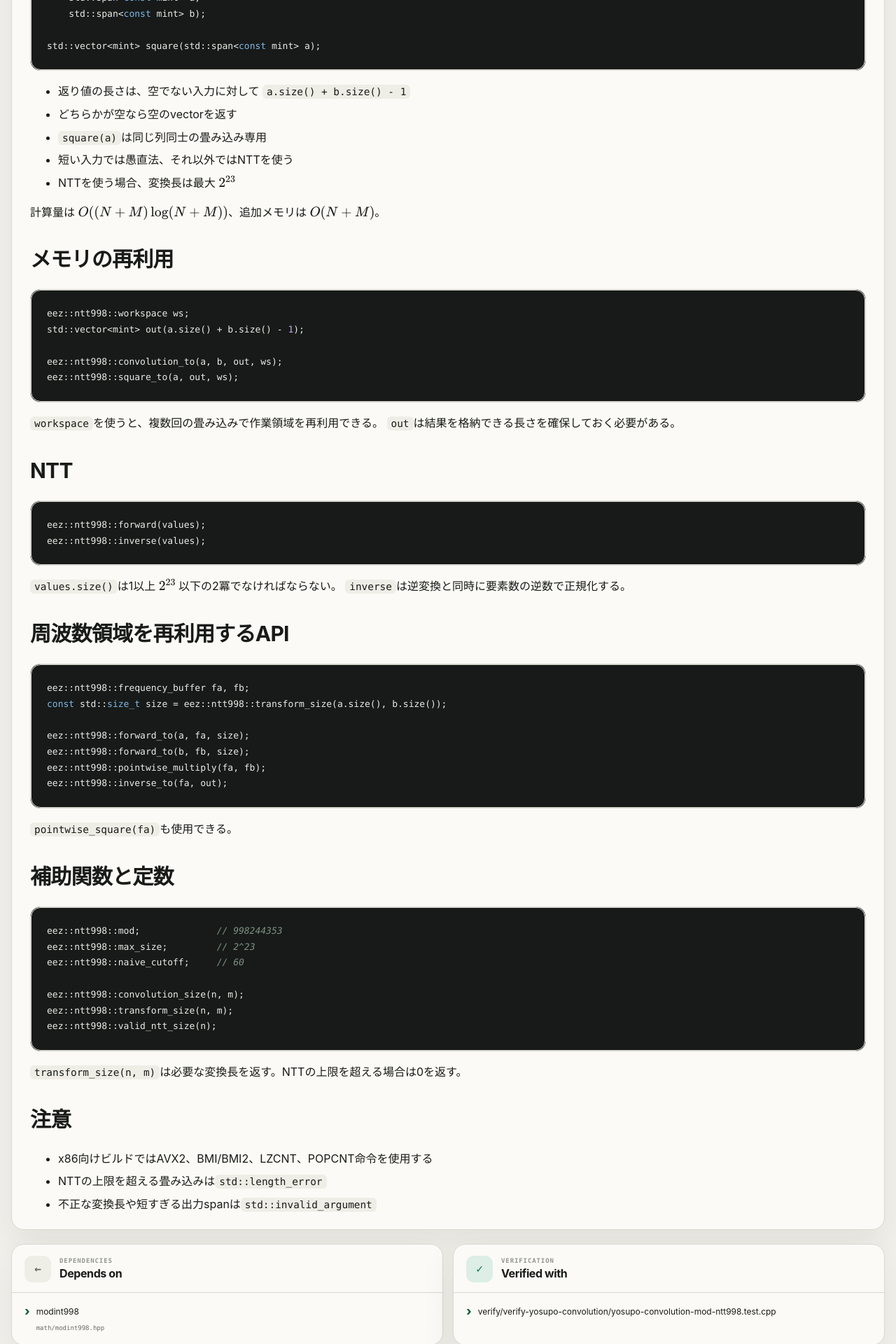
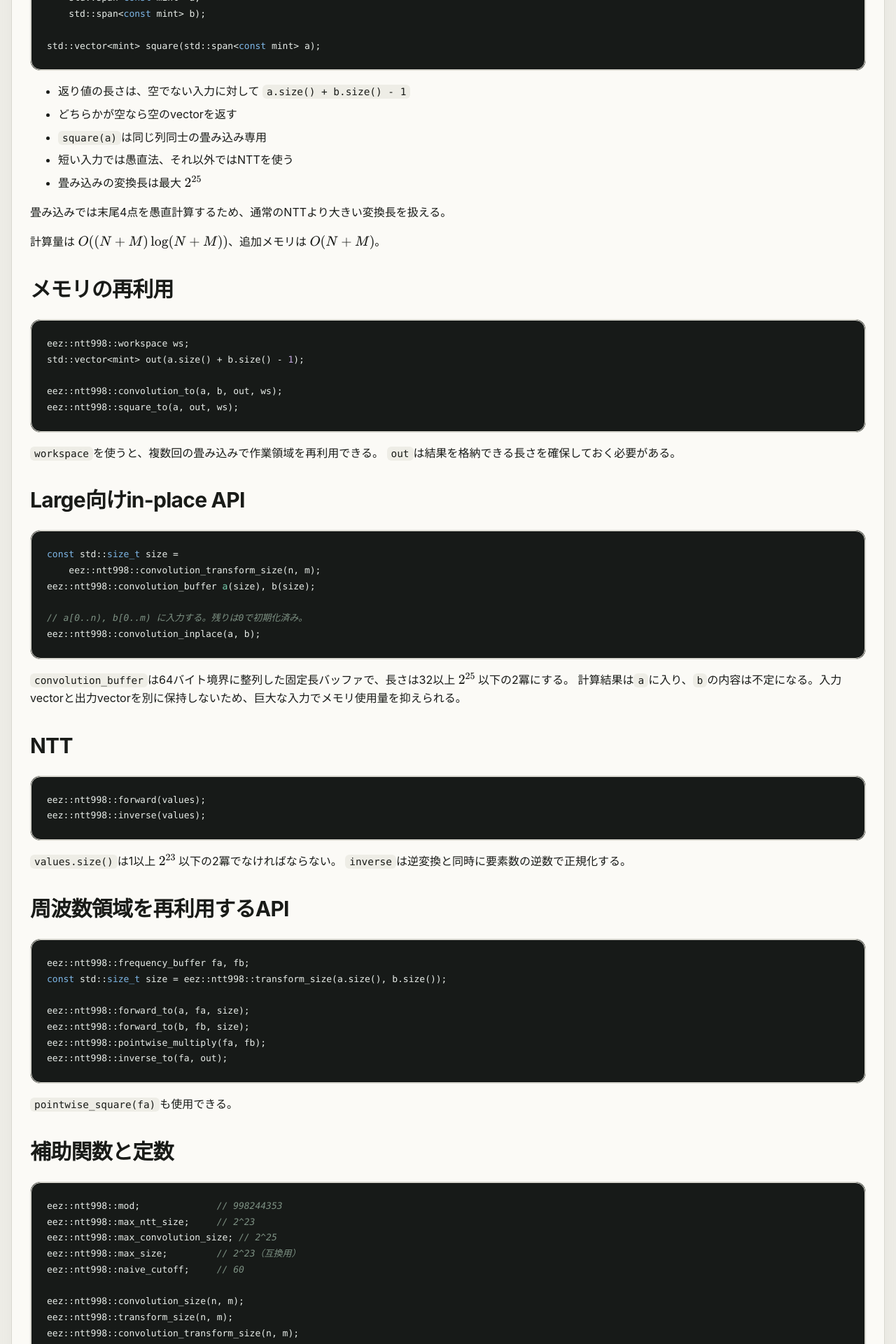
Before and after one commit to 28q/eezCPLibrary, a Jekyll site: the page built from convolution/ntt998.hpp.md, in a window 1280 px wide. Shown: the part 1231-3151 px from the top of the page at 70% size. Built offline with Jekyll 4.4.1, drawn with Linux system fonts in a browser that asks for light colours; formulas are drawn with MathJax 3; some of the changed text lies outside the part shown.

Commit message:
[auto-verifier] docs commit e8ff506580823a971d4f7cf064a6f99ea2be0116

````diff
--- a/convolution/ntt998.hpp.md
+++ b/convolution/ntt998.hpp.md
@@ -2241,7 +2241,9 @@ std::vector<mint> square(std::span<const mint> a);
 - どちらかが空なら空のvectorを返す
 - `square(a)`は同じ列同士の畳み込み専用
 - 短い入力では愚直法、それ以外ではNTTを使う
-- NTTを使う場合、変換長は最大 $2^{23}$
+- 畳み込みの変換長は最大 $2^{25}$
+
+畳み込みでは末尾4点を愚直計算するため、通常のNTTより大きい変換長を扱える。
 
 計算量は $O((N+M)\log(N+M))$、追加メモリは $O(N+M)$。
 
@@ -2257,6 +2259,20 @@ eez::ntt998::square_to(a, out, ws);
 
 `workspace`を使うと、複数回の畳み込みで作業領域を再利用できる。
 `out`は結果を格納できる長さを確保しておく必要がある。
+
+## Large向けin-place API
+
+```cpp
+const std::size_t size =
+    eez::ntt998::convolution_transform_size(n, m);
+eez::ntt998::convolution_buffer a(size), b(size);
+
+// a[0..n), b[0..m) に入力する。残りは0で初期化済み。
+eez::ntt998::convolution_inplace(a, b);
+```
+
+`convolution_buffer`は64バイト境界に整列した固定長バッファで、長さは32以上 $2^{25}$ 以下の2冪にする。
+計算結果は`a`に入り、`b`の内容は不定になる。入力vectorと出力vectorを別に保持しないため、巨大な入力でメモリ使用量を抑えられる。
 
 ## NTT
 
@@ -2286,18 +2302,22 @@ eez::ntt998::inverse_to(fa, out);
 
 ```cpp
 eez::ntt998::mod;              // 998244353
-eez::ntt998::max_size;         // 2^23
+eez::ntt998::max_ntt_size;     // 2^23
+eez::ntt998::max_convolution_size; // 2^25
+eez::ntt998::max_size;         // 2^23（互換用）
 eez::ntt998::naive_cutoff;     // 60
 
 eez::ntt998::convolution_size(n, m);
 eez::ntt998::transform_size(n, m);
+eez::ntt998::convolution_transform_size(n, m);
 eez::ntt998::valid_ntt_size(n);
+eez::ntt998::valid_convolution_transform_size(n);
 ```
 
-`transform_size(n, m)`は必要な変換長を返す。NTTの上限を超える場合は0を返す。
+`transform_size(n, m)`は通常NTT用、`convolution_transform_size(n, m)`は畳み込み用の変換長を返す。各上限を超える場合は0を返す。
 
 ## 注意
 
 - x86向けビルドではAVX2、BMI/BMI2、LZCNT、POPCNT命令を使用する
-- NTTの上限を超える畳み込みは`std::length_error`
+- $2^{25}$ の畳み込み上限を超える場合は`std::length_error`
 - 不正な変換長や短すぎる出力spanは`std::invalid_argument`
````
